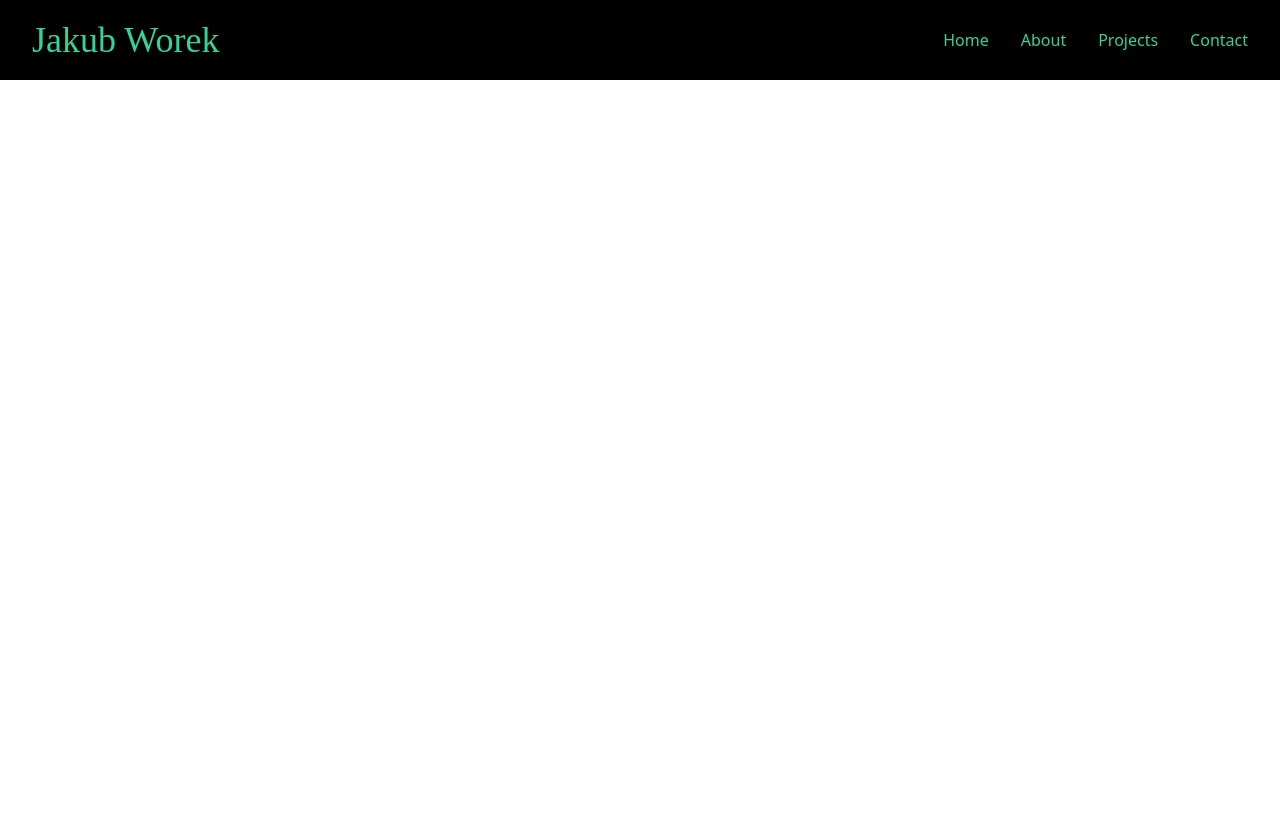
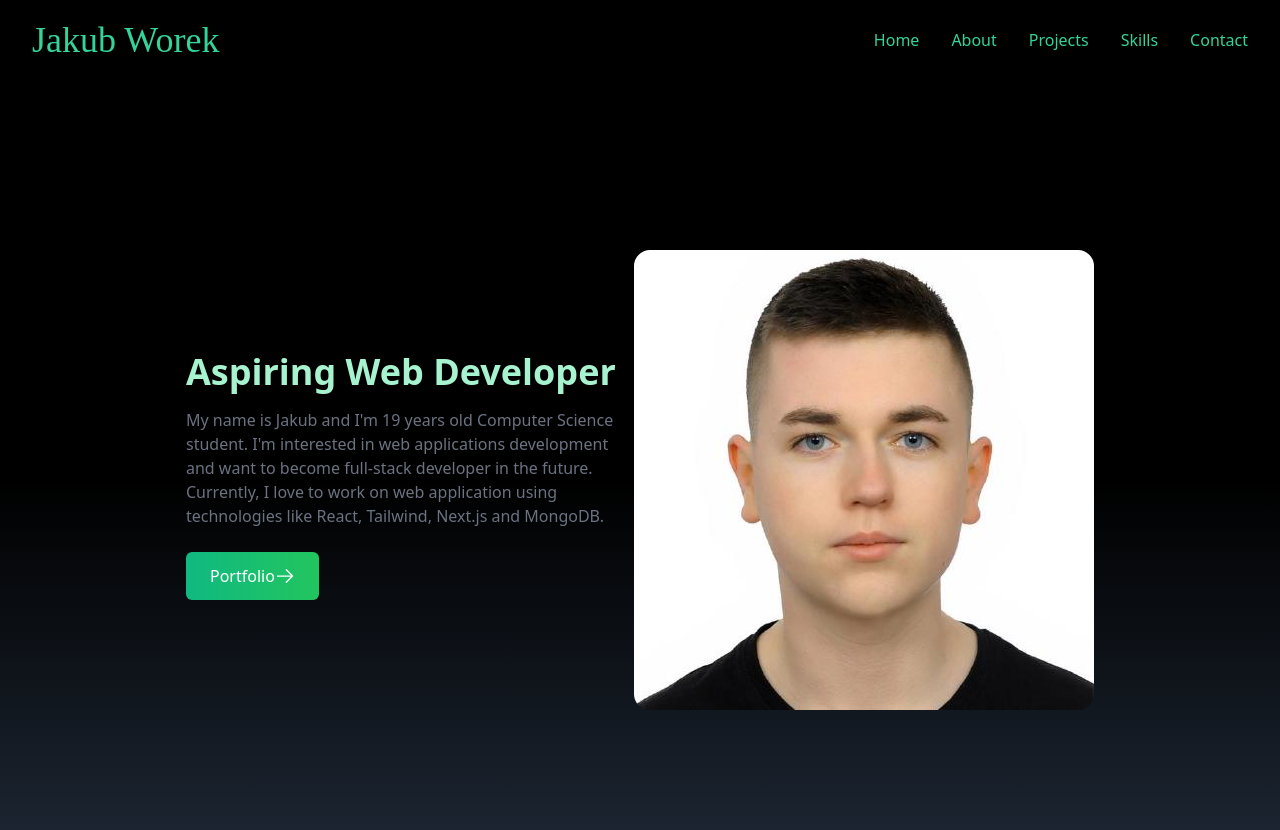
Before and after one commit to JakubWorek/portfolio, a React (Create React App) app: page / in a window 1280 px wide. Shown: the top 830 px of the page. Before the commit the page ends 800 px from the top, so only its background shows below. Built offline with nearby package versions, Linux system fonts and the light colour scheme.

Commit message:
home page

```diff
--- a/src/App.js
+++ b/src/App.js
@@ -1,9 +1,11 @@
+import Home from "./components/Home";
 import NavBar from "./components/NavBar";
 
 function App() {
   return (
     <div>
       <NavBar />
+      <Home />
     </div>
   );
 }
--- /dev/null
+++ b/src/assets/icons/arrowRight.jsx
@@ -0,0 +1,9 @@
+export default function ArrowRight() {
+  return (
+    <>
+      <svg xmlns="http://www.w3.org/2000/svg" fill="none" viewBox="0 0 24 24" strokeWidth={1.5} stroke="currentColor" className="w-5 h-5">
+        <path strokeLinecap="round" strokeLinejoin="round" d="M13.5 4.5L21 12m0 0l-7.5 7.5M21 12H3" />
+      </svg>
+    </>
+  )
+}
--- /dev/null
+++ b/src/components/Home.jsx
@@ -0,0 +1,54 @@
+import React from 'react'
+import myimage from '../assets/images/myimage.jpg'
+import { Link } from 'react-scroll'
+import ArrowRight from '../assets/icons/arrowRight'
+
+const Home = () => {
+  return (
+    <div
+      name="home"
+      className="h-screen w-full bg-gradient-to-b from-black via-black to-gray-800"
+    >
+      <div
+        className="max-w-screen-lg mx-auto flex flex-col items-center justify-center h-full px-4 md:flex-row"
+      >
+        <div
+          className="flex flex-col justify-center h-full"
+        >
+          <h2 className="text-3xl sm:text-4xl font-bold text-emerald-200">
+            Aspiring Web Developer
+          </h2>
+          <p className="text-gray-500 py-4 max-w-md">
+            My name is Jakub and I'm 19 years old Computer Science student.
+            I'm interested in web applications development and want to become full-stack developer in the future.
+            Currently, I love to work on web application using technologies like
+            React, Tailwind, Next.js and MongoDB.
+          </p>
+          <div>
+            <Link
+              to="portfolio"
+              smooth
+              duration={500}
+              className="group text-white w-fit px-6 py-3 my-2 flex items-center rounded-md bg-gradient-to-r from-emerald-500 to-green-500 cursor-pointer"
+            >
+              Portfolio
+              <span className="group-hover:rotate-90 duration-300">
+                <ArrowRight />
+              </span>
+            </Link>
+          </div>
+        </div>
+
+        <div>
+          <img
+            src={myimage}
+            alt = "myimage"
+            className="rounded-2xl mx-auto w-2/3 md:w-full"
+          />
+        </div>
+      </div>
+    </div>
+  )
+}
+
+export default Home
--- a/src/components/NavBar.jsx
+++ b/src/components/NavBar.jsx
@@ -10,11 +10,12 @@ const NavBar = () => {
     { id: 1, link: 'home' },
     { id: 2, link: 'about' },
     { id: 3, link: 'projects' },
-    { id: 4, link: 'contact' },
+    { id: 4, link: 'skills' },
+    { id: 5, link: 'contact' },
   ]
 
   return (
-    <div className="flex justify-between items-center w-full h-20 text-white fixed px-4 bg-black">
+    <div className="flex justify-between items-center w-full h-20 text-white px-4 bg-black">
       <div>
         <h1 className="text-4xl text-emerald-400 font-sign px-4">Jakub Worek</h1>
       </div>
```
Also changed, not shown: src/components/SocialLinks.jsx (added).
